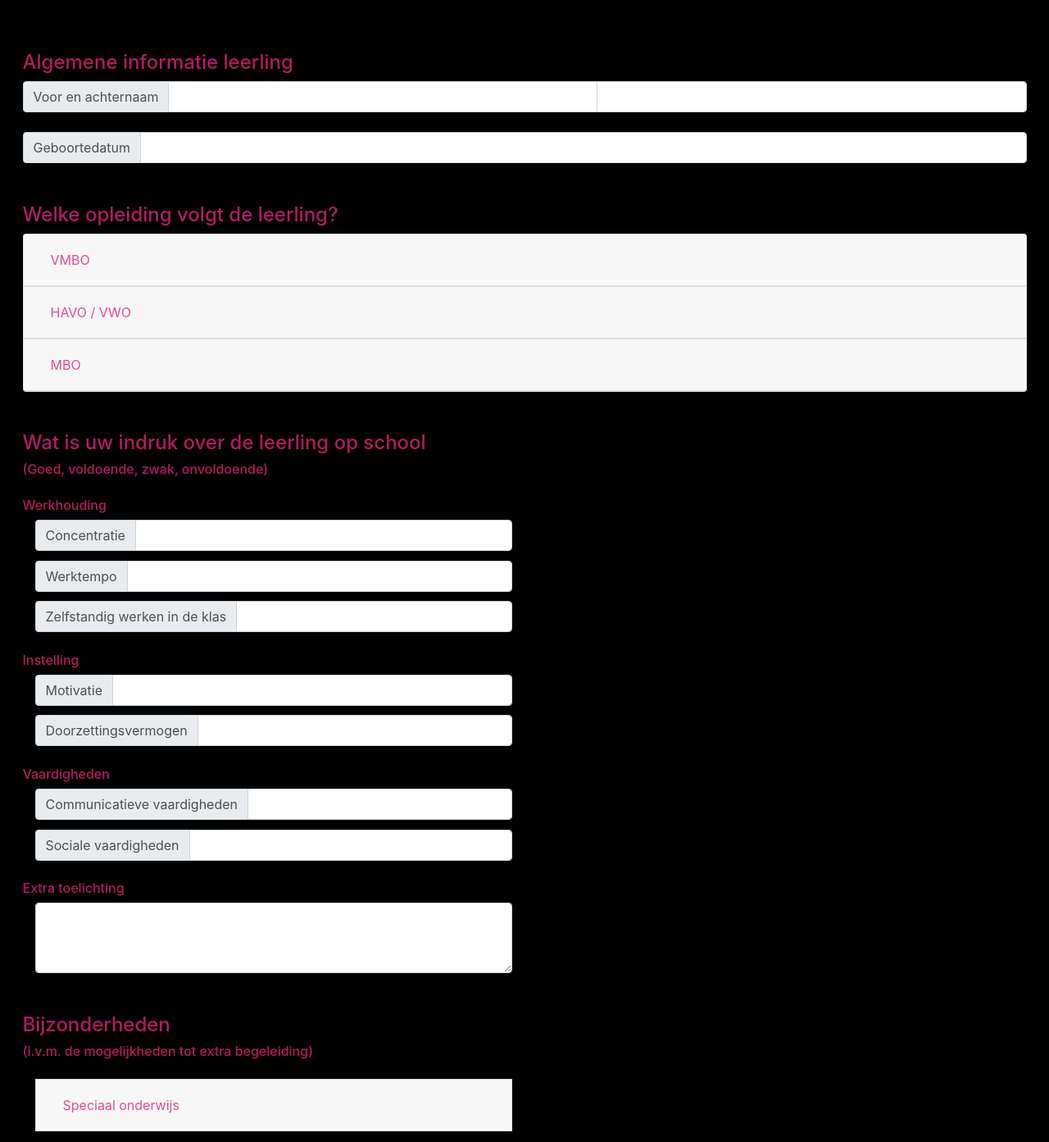
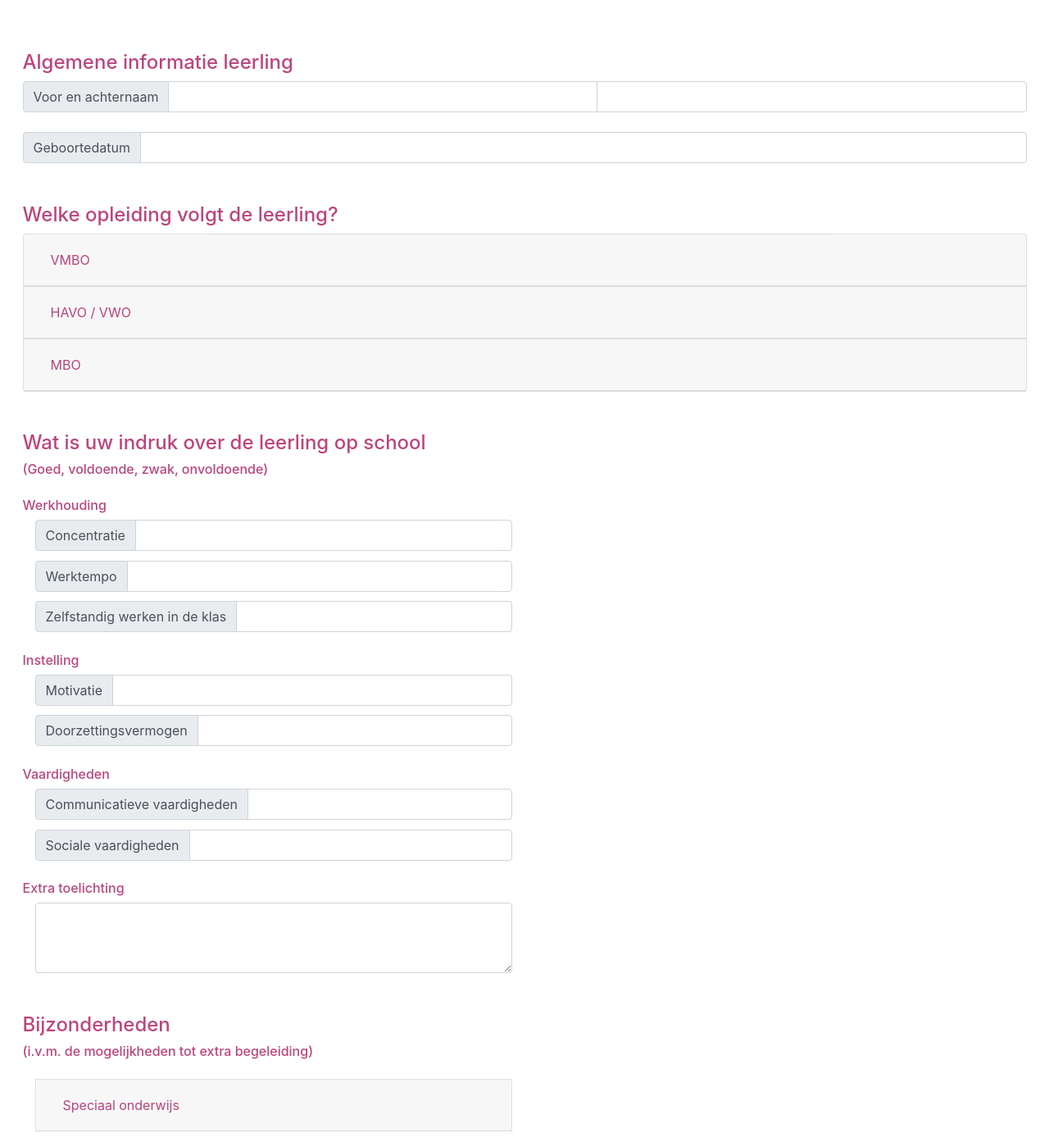
Before and after one commit to JessedeJong/Keuzedeel, a PHP site: page / in a window 1280 px wide. Shown: the part 150-1543 px from the top of the page at 82% size. Run offline with PHP 8.4, Linux system fonts and the light colour scheme.

Commit message:
Changed contrast

```diff
--- a/components/core/head.php
+++ b/components/core/head.php
@@ -6,7 +6,7 @@
 <meta name="author" content="Jesse de Jong">
 <meta name="description" content="Het intakeformulier voor nieuwe leerlingen van het Mediacollege Amsterdam.">
 <meta name="keywords" content="keywords,here">
-<meta name="theme-color" content="#AD1757">
+<meta name="theme-color" content="#AA175C">
 
 <!--Favicon-->
 <link rel="shortcut icon" type="image/png" href="https://www.ma-web.nl/static/vector/Logo_blok.svg"/>
--- a/css/components/core/core.scss
+++ b/css/components/core/core.scss
@@ -19,7 +19,7 @@ form {
 }
 
 h4, h6 {
-  color: rgba(226, 33, 123, 0.8) !important;
+  color: rgba(170, 23, 92, 0.8) !important;
 }
 
 .spacer {
--- a/css/style.css
+++ b/css/style.css
@@ -4,7 +4,7 @@
 html, body, header {
   color: #000;
   font-family: 'Roboto', sans-serif;
-  background-color: #000000 !important;
+  background-color: #FFFFFF !important;
   border: none !important; }
 
 header {
@@ -19,7 +19,7 @@ form {
   margin: 1%; }
 
 h4, h6 {
-  color: rgba(226, 33, 123, 0.8) !important; }
+  color: rgba(170, 23, 92, 0.8) !important; }
 
 .spacer {
   margin-top: 2%; }
@@ -28,14 +28,14 @@ h4, h6 {
   max-height: 150px; }
 
 .purple {
-  color: rgba(226, 33, 123, 0.8) !important; }
+  color: rgba(170, 23, 92, 0.8) !important; }
 
 .custom-border:focus {
-  border-color: rgba(226, 33, 123, 0.8) !important;
+  border-color: rgba(170, 23, 92, 0.8) !important;
   box-shadow: 0 1px 1px rgba(0, 0, 0, 0.075) inset, 0 0 8px #e2217b !important;
   outline: 0 none !important; }
 
 .nav-link {
-  color: rgba(226, 33, 123, 0.8) !important; }
+  color: rgba(170, 23, 92, 0.8) !important; }
 
 /*# sourceMappingURL=style.css.map */
```
Also changed, not shown: css/components/colors/colors.scss (+4 -4 lines).
